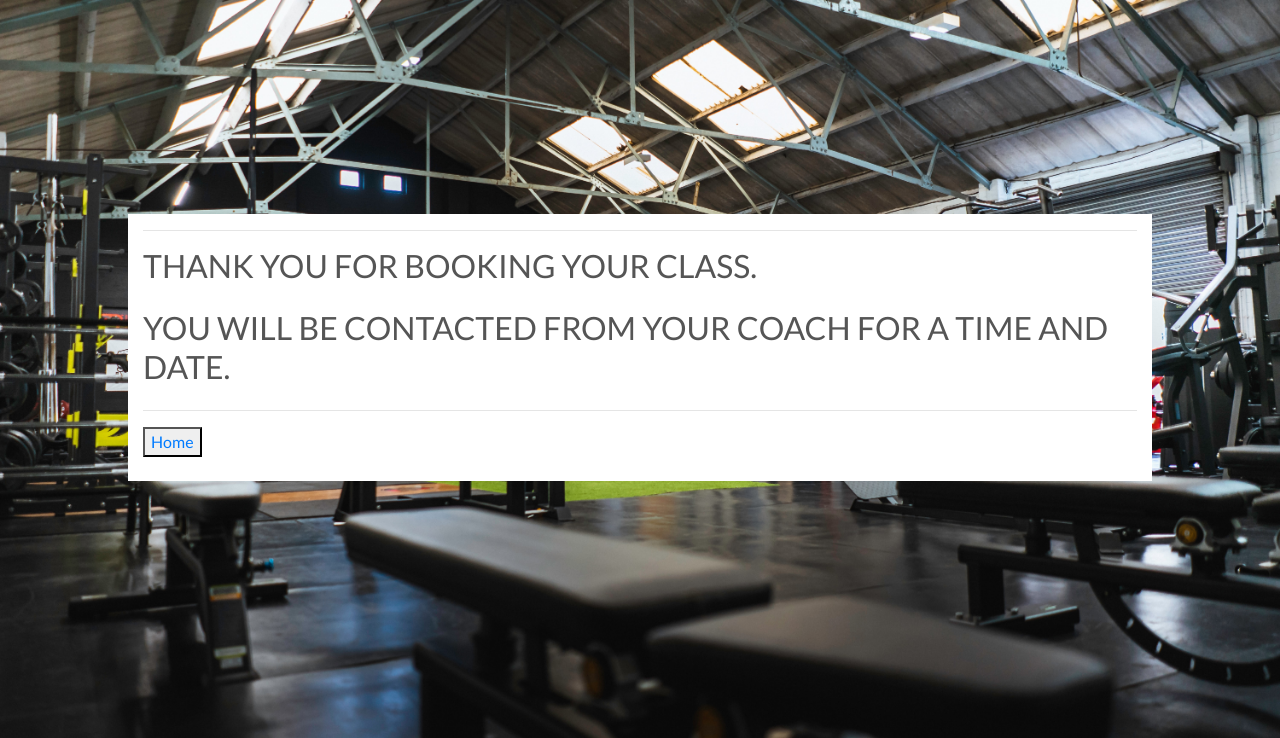
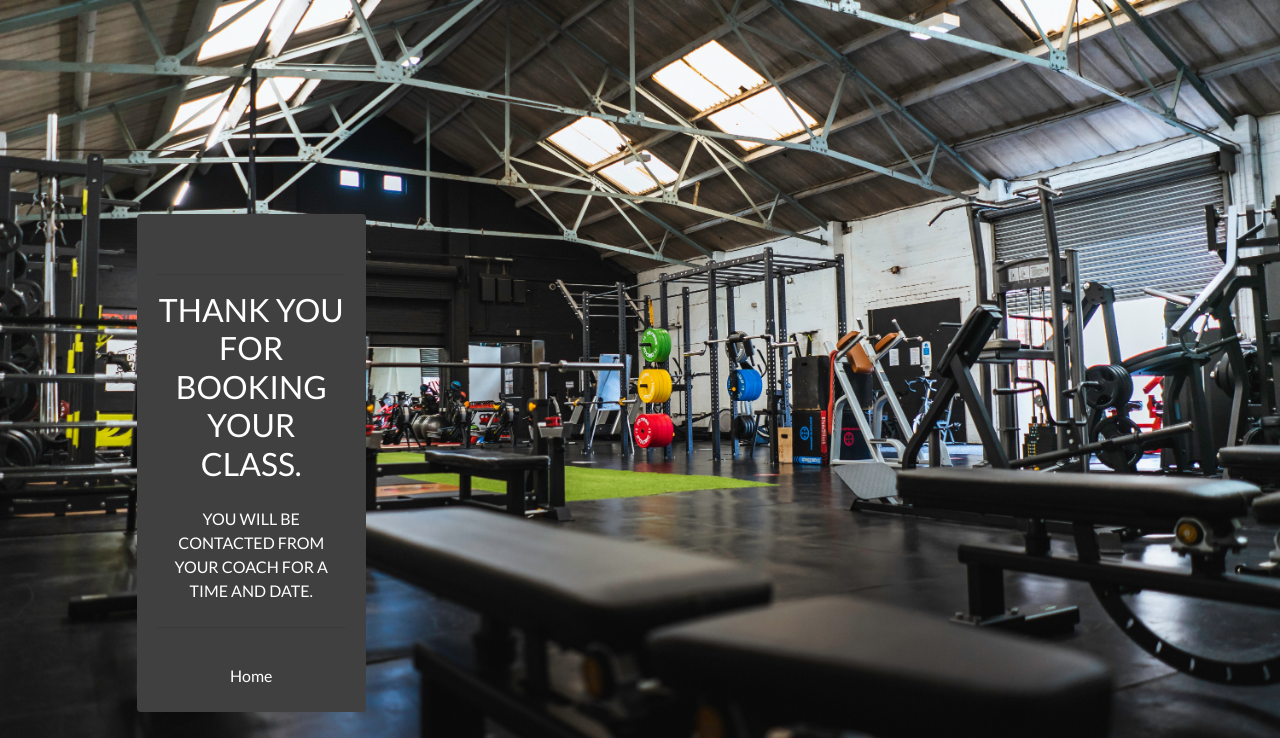
Before and after one commit to 5undel/LGM, a Django app: page /pt/pt_success/ in a window 1280 px wide. Shown: the part 62-800 px from the top of the page. Run offline with Django 4.2, Linux system fonts and the light colour scheme; some libraries are stand-ins or nearby versions.

Commit message:
Add style to success pages

```diff
--- a/pt/templates/pt/pt_success.html
+++ b/pt/templates/pt/pt_success.html
@@ -2,34 +2,34 @@
 {% load static %}
 
 {% block extra_css %}
-    <link rel="stylesheet" href="{% static 'checkout/css/checkout.css' %}">
+<link rel="stylesheet" href="{% static 'checkout/css/checkout.css' %}">
 {% endblock %}
 
 {% block page_header %}
-    <div class="container header-container">
-        <div class="row">
-            <div class="col"></div>
-        </div>
+<div class="container header-container">
+    <div class="row">
+        <div class="col"></div>
     </div>
+</div>
 {% endblock %}
 
 {% block content %}
-    <div class="container bg-white">
-        <div class="row">
-            <div class="col">
+<div class="product-container col-10 offset-1">
+    <div class="col-sm-6 col-md-6 col-lg-4 col-xl-3">
+        <div class="card h-100 border-0">
+            <div class="card-body pb-0 text-center">
+                <br>
                 <hr>
                 <h2 class="logo-font mb-4">Thank You for booking your class. </h2>
-                <h2 class="logo-font mb-4">You will be contacted from your coach for a time and date. </h2>
+                <p class="logo-font mb-4">You will be contacted from your coach for a time and date. </p>
                 <hr>
+                <div class="card-body pb-0 text-center">
+                        <a href="{% url 'home' %}" class="mb-0 text-white">Home</a>
+                </div>
             </div>
-        </div>
-        <div class="row">
-            <div class="col-12 col-lg">
-                <button>
-                    <a href="{% url 'home' %}">Home</a>
-                </button>
-            </div>
+            <br>
         </div>
         <br>
     </div>
+</div>
 {% endblock %}
```
Also changed, not shown: checkout/templates/checkout/checkout_success.html (+16 -15 lines).
